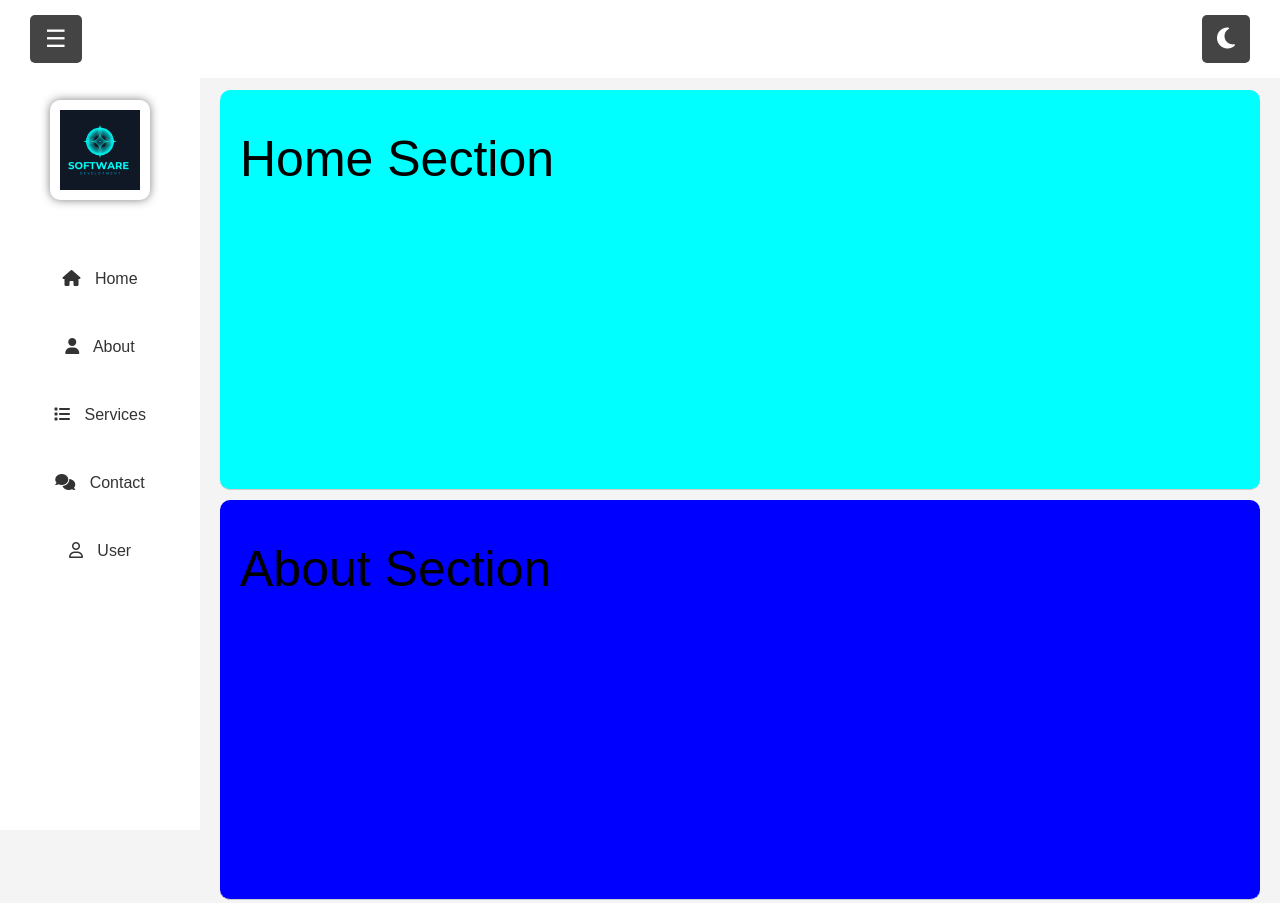
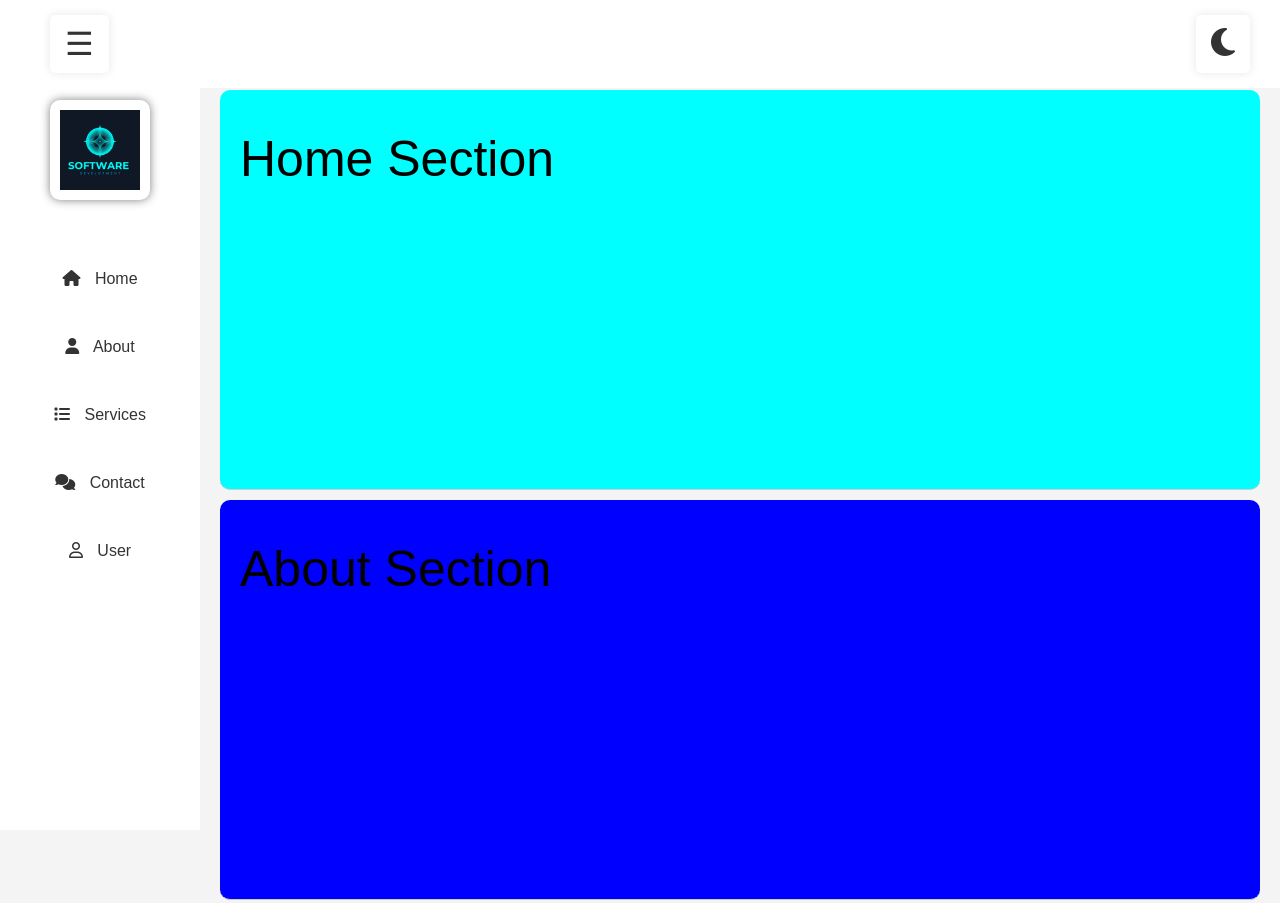
Before and after one commit to im-masum/layouts-one, a plain HTML site: page index.html in a window 1280 px wide. Shown: the top 903 px of the page. Drawn offline with Linux system fonts and the light colour scheme.

Commit message:
I have made some changes to some files.

```diff
--- a/style.css
+++ b/style.css
@@ -99,15 +99,20 @@ body.dark {
 /* Toggle buttons */
 .nav-toggle, .dark-toggle {
     cursor: pointer;
-    font-size: 24px;
-    color: #fff;
-    background: #444;
+    font-size: 32px;
+    color: #333;
+    background-color: #fff;
     border: none;
     padding: 10px 15px;
     border-radius: 5px;
+    margin-left: 20px;
+    box-shadow: 0 0 10px rgba(0, 0, 0, 0.1);
 
 }
-
+.nav-toggle:hover, .dark-toggle:hover {
+    background-color: #f0f0f0;
+    color: #000;
+ }
 /* Main content */
 main {
     margin-left: 200px;
```
